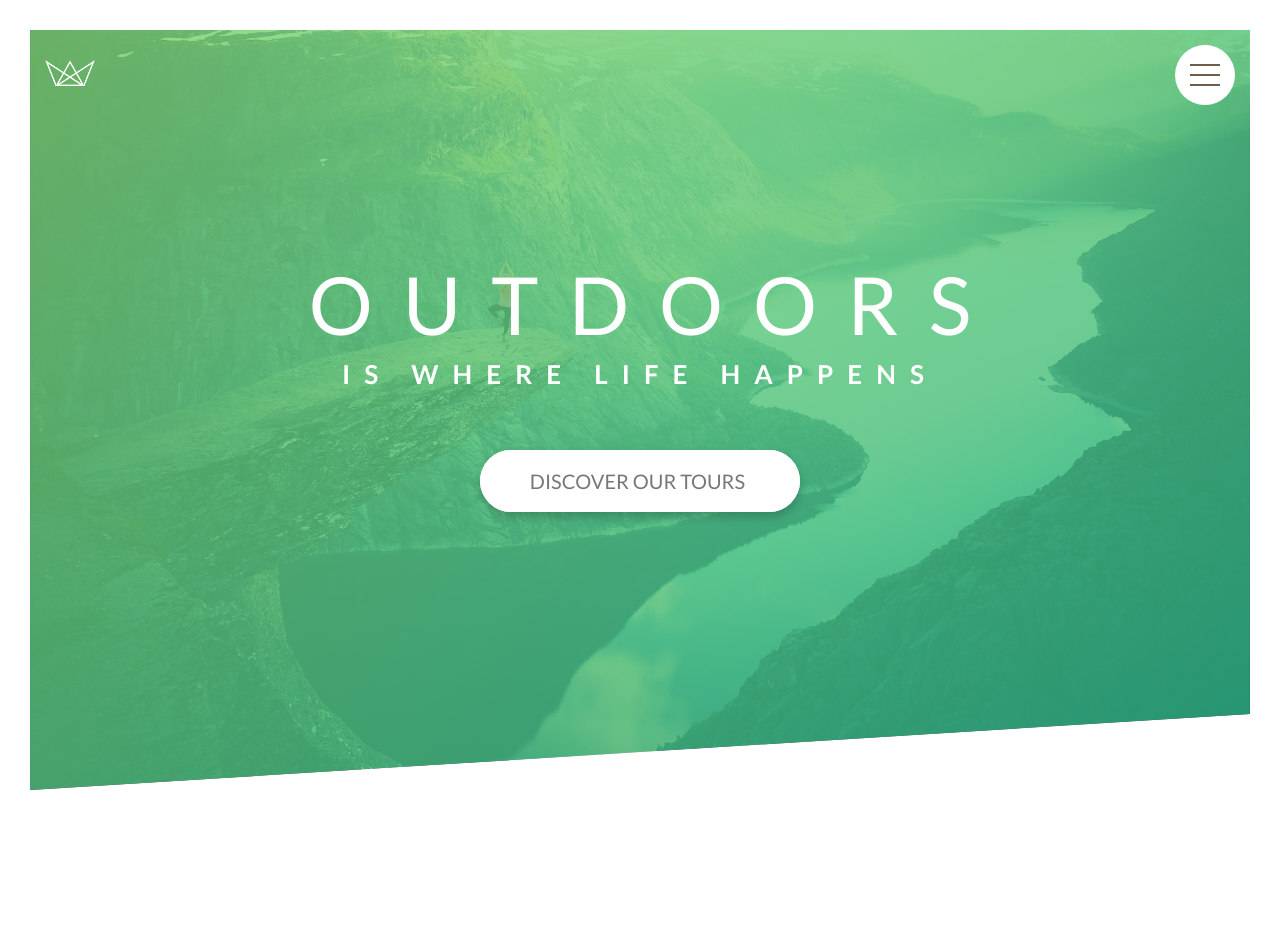
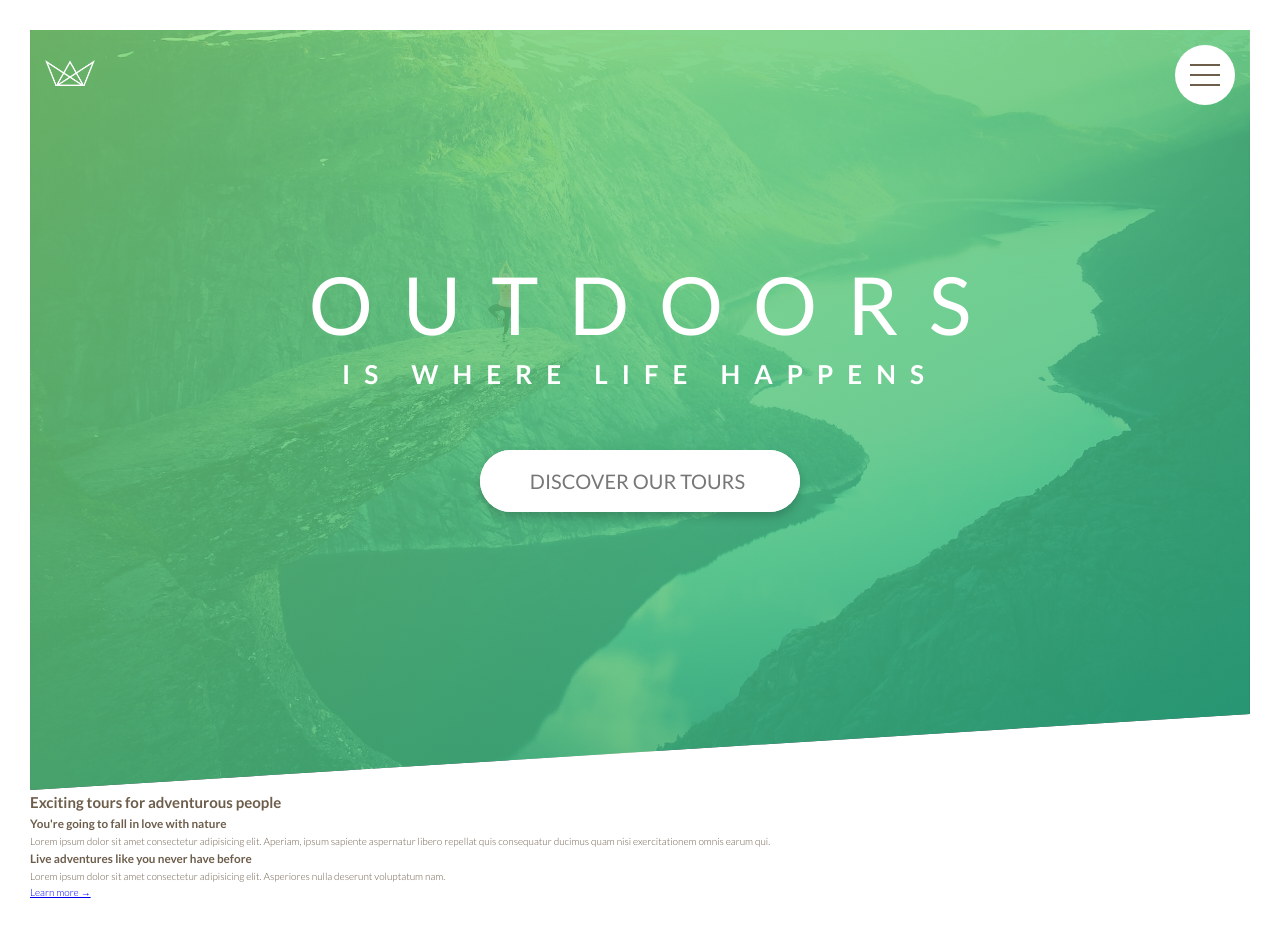
Before and after one commit to Wil-Colon/Natours-cssTestProject, a React (Vite) app: page / in a window 1280 px wide. Before the commit the page ends 820 px from the top, so only its background shows below. Built offline with nearby package versions, Linux system fonts and the light colour scheme.

Commit message:
navbar, navmenu styling

```diff
--- a/src/Components/Header.tsx
+++ /dev/null
@@ -1,22 +0,0 @@
-import './header.scss';
-import logo from '../assets/images/logo-white.png';
-
-export default function Header() {
-    return (
-        <div className="header">
-            <img className="logo" src={logo} alt="logo" />
-            <button className="nav-btn">
-                <span></span>
-            </button>
-
-            <div className="text-box">
-                <h1 className="text-box__primary-main">Outdoors</h1>
-                <h2 className="text-box__primary-sub">is where life happens</h2>
-            </div>
-
-            <a className="btn" href="#">
-                Discover our Tours
-            </a>
-        </div>
-    );
-}
--- /dev/null
+++ b/src/Components/Header/Header.tsx
@@ -0,0 +1,76 @@
+import './header.scss';
+import logo from '../../assets/images/logo-white.png';
+import { useState } from 'react';
+
+interface navBarProps {
+    navOpened: any;
+    navIsOpen: boolean;
+}
+export default function Header({ navOpened, navIsOpen }: navBarProps) {
+    return (
+        <>
+            <div className="header">
+                <img className="logo" src={logo} alt="logo" />
+                <button
+                    onClick={() => navOpened(!navIsOpen)}
+                    className={!navIsOpen ? 'nav-btn' : 'nav-btn btn-animate'}
+                >
+                    <span></span>
+                </button>
+
+                <div className="navigation">
+                    <div className="navigation__background">&nbsp;</div>
+                </div>
+
+                <div className="text-box">
+                    <h1 className="text-box__primary-main">Outdoors</h1>
+                    <h2 className="text-box__primary-sub">
+                        is where life happens
+                    </h2>
+                </div>
+
+                <a className="btn" href="#">
+                    Discover our Tours
+                </a>
+            </div>
+
+            <main>
+                <section class="section-about">
+                    <div class="u-center-text u-margin-bottom-big">
+                        <h2 class="heading-secondary">
+                            Exciting tours for adventurous people
+                        </h2>
+                    </div>
+
+                    <div class="row">
+                        <div class="col-1-of-2">
+                            <h3 class="heading-tertiary u-margin-bottom-small">
+                                You're going to fall in love with nature
+                            </h3>
+                            <p class="paragraph">
+                                Lorem ipsum dolor sit amet consectetur
+                                adipisicing elit. Aperiam, ipsum sapiente
+                                aspernatur libero repellat quis consequatur
+                                ducimus quam nisi exercitationem omnis earum
+                                qui.
+                            </p>
+
+                            <h3 class="heading-tertiary u-margin-bottom-small">
+                                Live adventures like you never have before
+                            </h3>
+                            <p class="paragraph">
+                                Lorem ipsum dolor sit amet consectetur
+                                adipisicing elit. Asperiores nulla deserunt
+                                voluptatum nam.
+                            </p>
+
+                            <a href="#" class="btn-text">
+                                Learn more &rarr;
+                            </a>
+                        </div>
+                    </div>
+                </section>
+            </main>
+        </>
+    );
+}
--- a/src/Components/header.scss
+++ b/src/Components/Header/header.scss
@@ -1,4 +1,4 @@
-@import '../index.scss';
+@import '../../index.scss';
 
 .header {
     display: grid;
@@ -8,7 +8,7 @@
             rgba(126, 213, 111, 0.8),
             rgba(40, 180, 133, 0.8)
         ),
-        url('../assets/images/hero.jpg');
+        url('../../assets/images/hero.jpg');
     background-size: cover;
     background-position: top;
     grid-template-columns: 1fr minmax(20rem, 2fr) 1fr;
@@ -25,7 +25,8 @@
     }
 
     .nav-btn {
-        position: relative;
+        z-index: 2;
+        position: fixed;
         width: 6rem;
         height: 6rem;
         padding: 1.5rem;
@@ -34,7 +35,6 @@
         grid-row: 1/2;
         background-color: white;
         justify-self: end;
-
         border-radius: 50%;
         border-style: none;
         display: flex;
@@ -57,20 +57,13 @@
             transition: all 0.2s;
         }
 
-        &:hover::before {
-            transform: rotate(135deg) translateX(7px) translateY(-7px);
-        }
-
         & span {
             background-color: $color-grey-dark-2;
             content: '';
             width: 3rem;
             height: 0.2rem;
             margin: auto;
-            transition: all 0.2s;
-        }
-        &:hover span {
-            opacity: 0;
+            transition: all 0.1s;
         }
 
         &::after {
@@ -81,10 +74,18 @@
             margin: auto;
             transition: all 0.2s;
         }
+    }
 
-        &:hover:after {
-            transform: rotate(-135deg) translateX(7px) translateY(7px);
-        }
+    .btn-animate span {
+        width: 0rem;
+    }
+
+    .btn-animate::before {
+        transform: rotate(135deg) translateX(7px) translateY(-7px);
+    }
+
+    .btn-animate::after {
+        transform: rotate(-135deg) translateX(7px) translateY(7px);
     }
 
     .text-box {
@@ -95,6 +96,7 @@
         align-self: center;
         justify-self: center;
         text-align: center;
+        z-index: 1;
 
         &__primary-main {
             font-size: 8rem;
@@ -106,13 +108,10 @@
             animation: slideInRight 1s;
 
             @media only screen and (max-width: $bp-medium) {
-                // font-size: 5.5rem;
-                // letter-spacing: 2rem;
                 transform: scale(0.8);
             }
 
             @media only screen and (max-width: $bp-small) {
-                // font-size: 4.8rem;
                 letter-spacing: 1rem;
                 line-height: 6rem;
                 transform: scale(0.6);
@@ -125,20 +124,11 @@
             transition: all 1s;
             animation: slideInLeft 1s;
 
-            @media only screen and (max-width: $bp-large) {
-                // font-size: 1.8rem;
-                // letter-spacing: 1.5rem;
-                // transform: scale(0.8);
-            }
-
             @media only screen and (max-width: $bp-medium) {
-                // font-size: 2rem;
-                // letter-spacing: 1rem;
                 transform: scale(0.8);
             }
 
             @media only screen and (max-width: $bp-small) {
-                // font-size: 1.5rem;
                 letter-spacing: 0.8rem;
                 font-weight: 800;
                 transform: scale(0.6);
@@ -154,14 +144,12 @@
         grid-row: 3/4;
         justify-self: center;
         align-self: flex-start;
-
         font-size: 2rem;
         padding: 1.5rem 5rem;
         text-transform: uppercase;
         font-weight: 400;
         color: $font-color;
         min-width: 32rem;
-
         border: none;
         border-radius: 10rem;
         text-decoration: none;
@@ -182,7 +170,6 @@
         }
 
         @media only screen and (max-width: $bp-small) {
-            // padding: 1.5rem 5rem;
             font-size: 1.5rem;
             min-width: 27rem;
         }
@@ -191,7 +178,6 @@
             content: 'discover our tours';
             display: inline-block;
             position: absolute;
-
             background-color: #fff;
             top: 0;
             left: 0;
--- /dev/null
+++ b/src/Components/Navigation/Navigation.tsx
@@ -0,0 +1,20 @@
+import './navigation.scss';
+
+interface navBarProps {
+    navIsOpen: any;
+}
+
+export default function Navigation({ navIsOpen }: navBarProps) {
+    console.log(navIsOpen);
+    return (
+        <div className="navigation">
+            <div className="navigation__menu">
+                <div className="navigation__item">01 About Natours</div>
+                <div className="navigation__item">02 your benefits</div>
+                <div className="navigation__item">03 popular tours</div>
+                <div className="navigation__item">04 stories</div>
+                <div className="navigation__item">05 book now</div>
+            </div>
+        </div>
+    );
+}
--- /dev/null
+++ b/src/Components/Navigation/navigation.scss
@@ -0,0 +1,28 @@
+.navigation {
+    position: fixed;
+    top: 4.5rem;
+    right: 4rem;
+    height: 100vh;
+    width: 100vw;
+    z-index: 2;
+    background-image: radial-gradient(#7ed56f, #28b485);
+    display: flex;
+    justify-content: center;
+    align-items: center;
+
+    border-radius: 50%;
+
+    opacity: 1;
+    width: 0;
+
+    &__menu {
+        display: none;
+    }
+
+    &__item {
+        font-size: 4rem;
+        text-transform: capitalize;
+        color: white;
+        margin-top: 2rem;
+    }
+}
--- a/src/Pages/Home.tsx
+++ b/src/Pages/Home.tsx
@@ -1,10 +1,15 @@
 import './home.scss';
-import Header from '../Components/Header';
+import Header from '../Components/Header/Header';
+import Navigation from '../Components/Navigation/Navigation';
+import { useState } from 'react';
 
 export default function Home() {
+    const [open, setOpened] = useState(false);
+
     return (
         <>
-            <Header />
+            <Navigation navIsOpen={open} />
+            <Header navOpened={setOpened} navIsOpen={open} />
         </>
     );
 }
```
